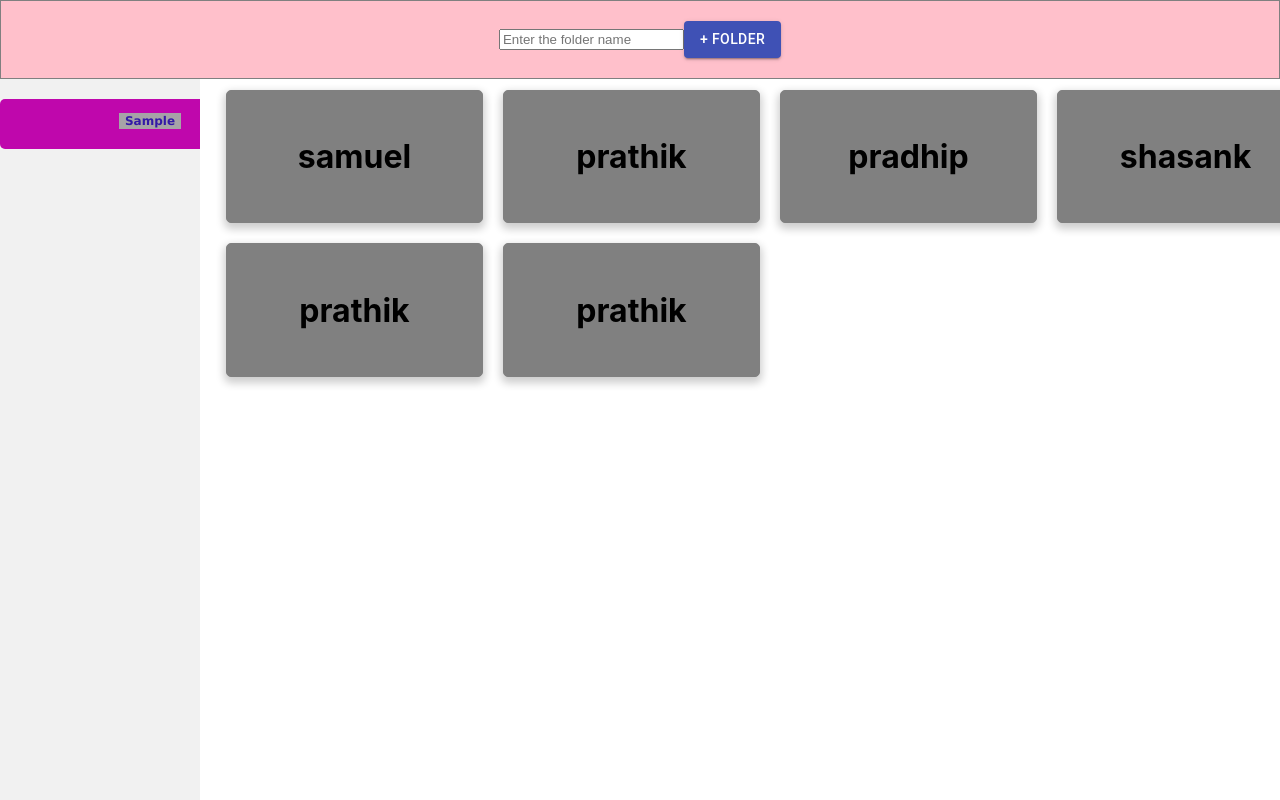
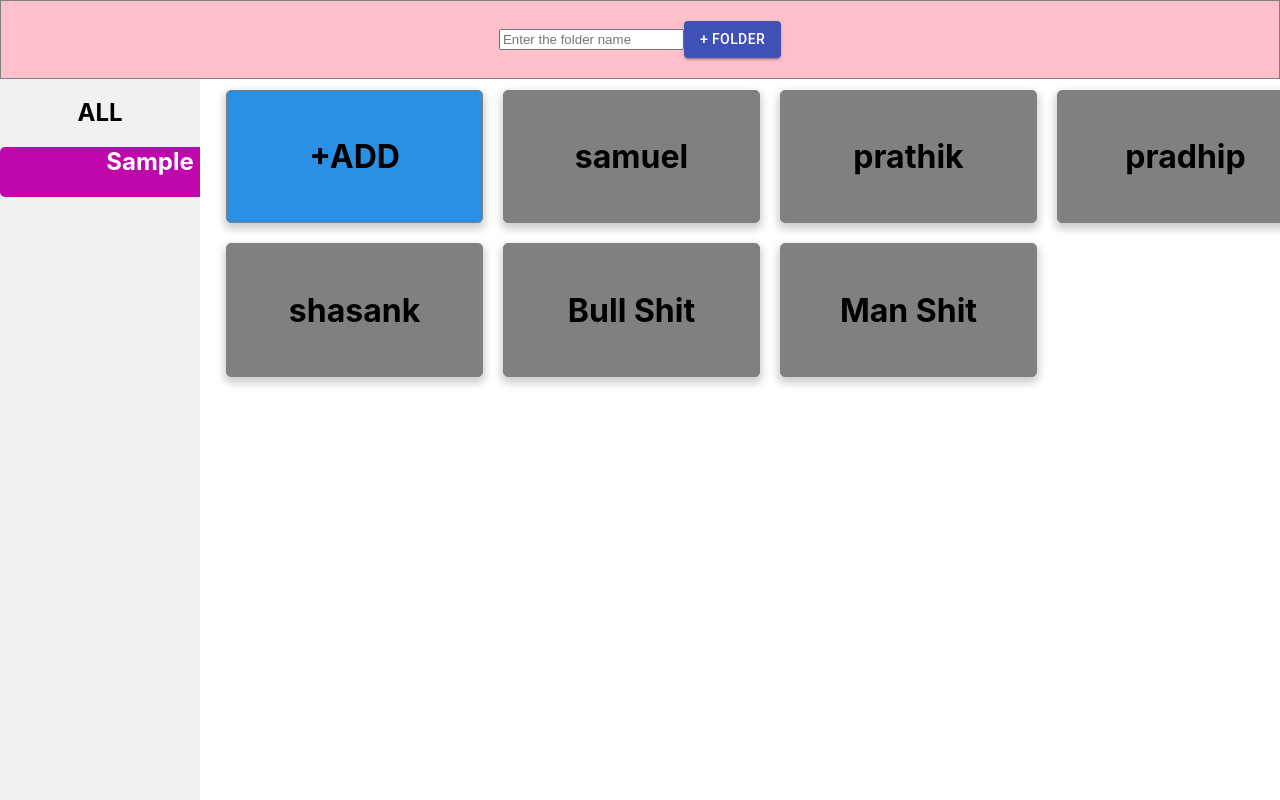
Before and after one commit to NiteshSamuel/secureDocVault, a React (Create React App) app in the folder client/: page / in a window 1280 px wide. Both pictures are taken after typing "Sample" into the empty fields and a click on the button "+ FOLDER". Shown: the top 800 px of the page. Built offline with nearby package versions, Linux system fonts and the light colour scheme.

Commit message:
Some Update with the css

```diff
--- a/client/src/App.js
+++ b/client/src/App.js
@@ -35,13 +35,13 @@ class App extends Component {
       },
       {
         id: 6,
-        name: "prathik",
+        name: "Bull Shit",
         docHash: "ssdjdffwfasd",
         catId: 1,
       },
       {
         id: 7,
-        name: "prathik",
+        name: "Man Shit",
         docHash: "ssdjdffwfasd",
         catId: 1,
       },
@@ -49,8 +49,9 @@ class App extends Component {
     items: [],
     currentItem: {
       text: "",
-      key: "",
+      key: 0,
     },
+    catCounter: 1,
     counter: [],
     web3: null,
     accounts: null,
@@ -71,16 +72,18 @@ class App extends Component {
         items: items,
         currentItem: {
           text: "",
-          key: "",
+          key: this.state.catCounter + 1,
         },
       });
+      this.setState({ catCounter: this.state.catCounter + 1 });
     }
   }
+
   handleInput(e) {
     this.setState({
       currentItem: {
         text: e.target.value,
-        key: Date.now(),
+        key: this.state.currentItem.key,
       },
     });
   }
@@ -136,6 +139,9 @@ class App extends Component {
 
   //   // Update state with the result.
   // };
+  AddDocument = () => {
+    console.log("addDocument is clicked!");
+  };
 
   render() {
     // if (!this.state.web3) {
@@ -163,12 +169,21 @@ class App extends Component {
         </div>
         <div className="LeftMenu">
           {/* left Menu */}
-          <ListItems items={this.state.items} />
+          <h2 onClick={() => console.log("ALL Card is clicked")}>ALL</h2>
+          <div
+            className="container"
+            onClick={() => console.log("each component is clicked")}
+          >
+            <ListItems items={this.state.items} />
+          </div>
         </div>
         <div className="Display">
           {/* card Display */}
 
-          <CardList DocValue={this.state.DocValue} />
+          <CardList
+            AddDocument={this.AddDocument}
+            DocValue={this.state.DocValue}
+          />
         </div>
 
         {/* <p>{this.state.DocValue}</p> */}
--- a/client/src/components/card-list/card-list-style.css
+++ b/client/src/components/card-list/card-list-style.css
@@ -6,3 +6,14 @@
   grid-gap: 20px;
   padding: 10px;
 }
+.AddDocument {
+  display: flex;
+  flex-direction: column;
+  border-radius: 5px;
+  padding: 25px;
+  cursor: pointer;
+  box-shadow: 0px 4px 8px 2px rgba(0, 0, 0, 0.2);
+  transition: 0.3s;
+  border: 1px solid gray;
+  background-color: rgb(41, 144, 228);
+}
--- a/client/src/components/card-list/card-list.js
+++ b/client/src/components/card-list/card-list.js
@@ -5,6 +5,9 @@ import { Card } from "../cards/card";
 export const CardList = (props) => {
   return (
     <div className="card-list">
+      <div className="AddDocument" onClick={props.AddDocument}>
+        <h1>+ADD</h1>
+      </div>
       {props.DocValue.map((value) => (
         <Card key={value.id} value={value} />
       ))}
--- a/client/src/components/listCatagories/ListItems.js
+++ b/client/src/components/listCatagories/ListItems.js
@@ -6,27 +6,9 @@ function ListItems(props) {
   const listItems = items.map((item) => {
     return (
       <div className="list" key={item.key}>
-        <p>
-          <script>var Alert = ReactBootstrap.Alert;</script>
-          <input
-            type="button"
-            id={item.key}
-            className="output"
-            value={item.text}
-            onChange={(e) => {
-              props.setUpdate(e.target.value, item.key);
-            }}
-            STYLE="color: #3319A7; font-family: Verdana; font-weight: bold; font-size: 12px; background-color: #A6A3A7;"
-            size="10"
-            maxlength="20"
-          />
-          {/* <span>
+        {console.log(items)}
 
-         <button className="faicons" onClick={() => {
-            props.deleteItem(item.key)
-        }} icon="trash" />
-        </span>  */}
-        </p>
+        <h2>{item.text}</h2>
       </div>
     );
   });
```
